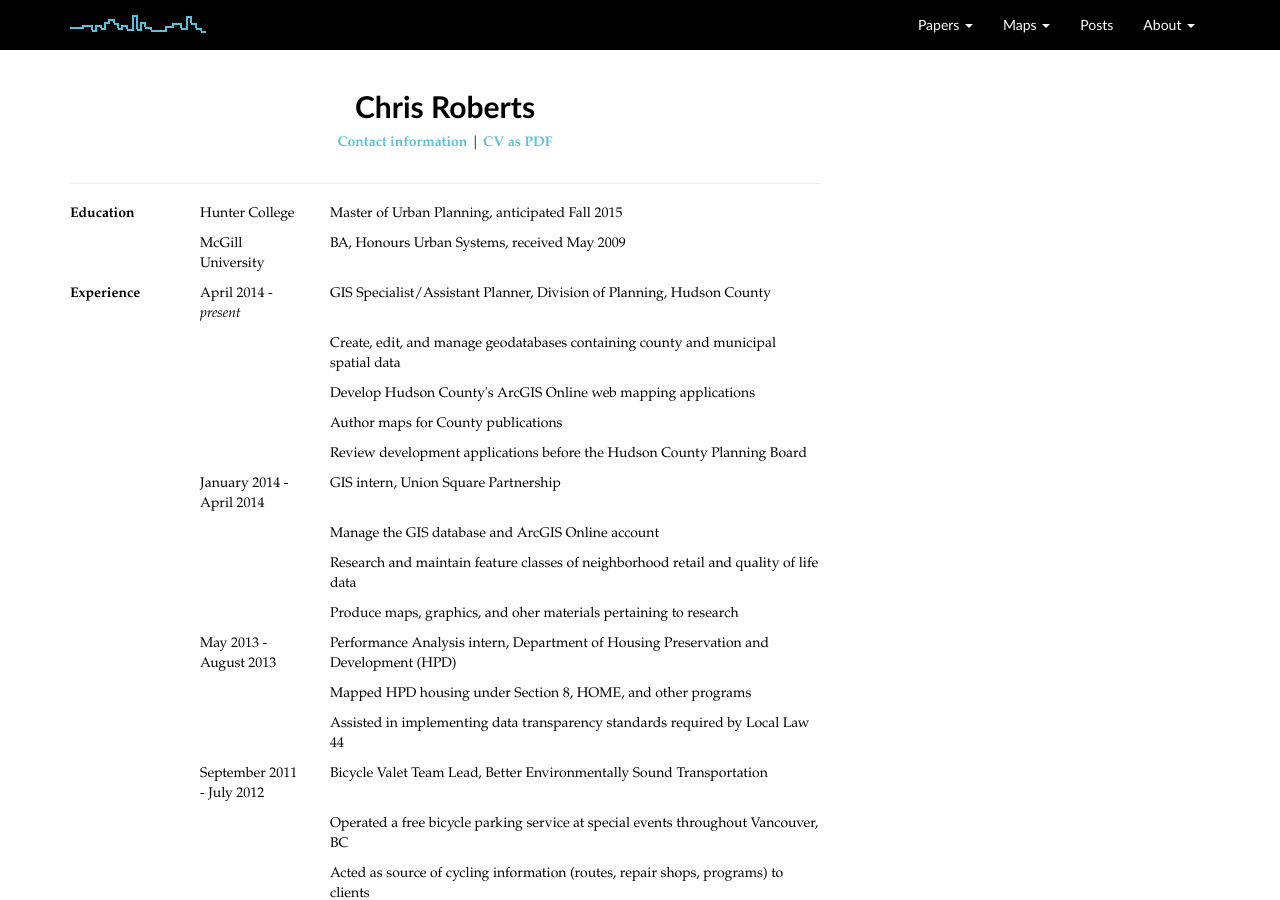
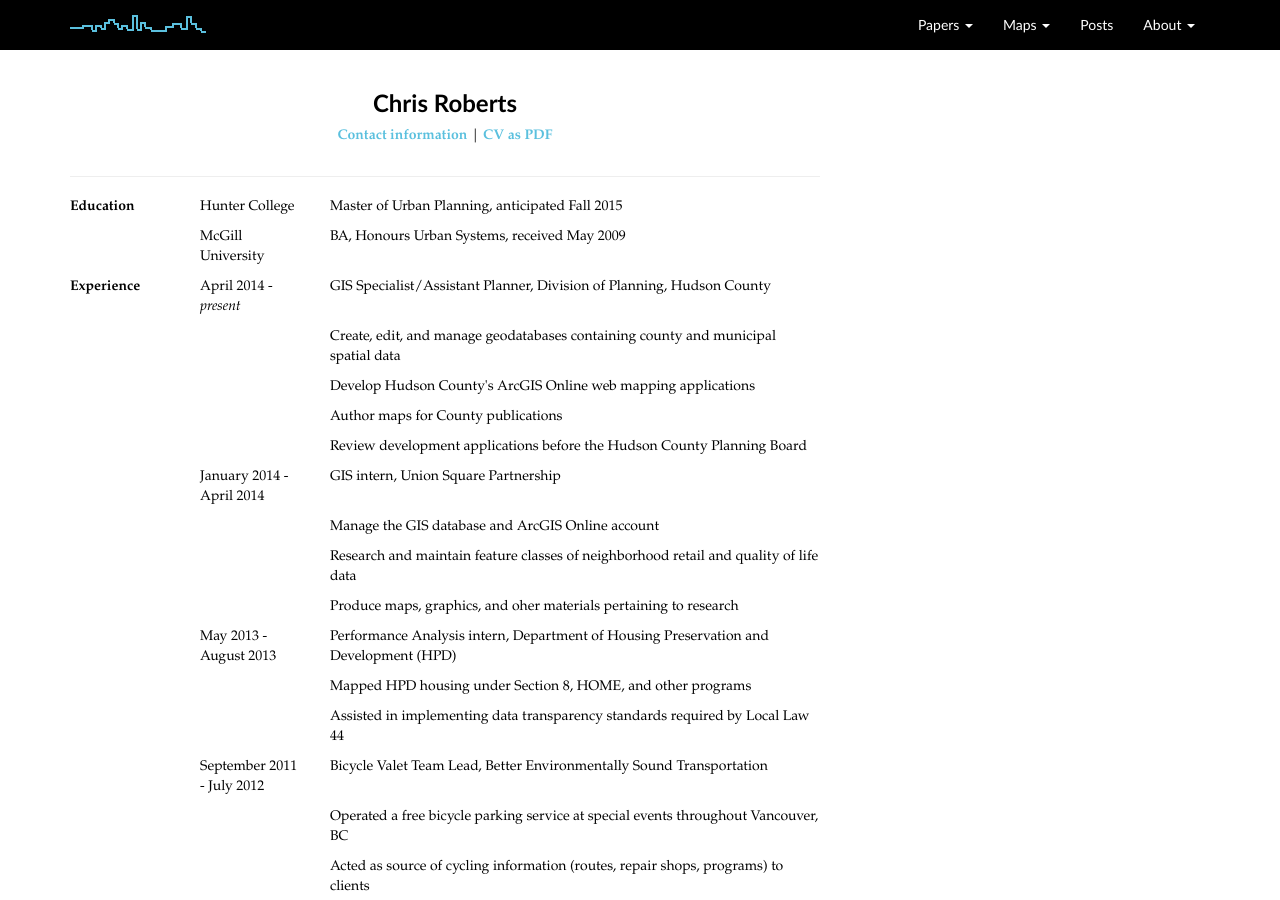
Before and after one commit to chrisrobertsnyc/chrisrobertsnyc.github.io, a Jekyll site: the page built from about/cv.html, in a window 1280 px wide and 900 px high. Built offline with Jekyll 4.4.1, drawn with Linux system fonts in a browser that asks for light colours; nearby versions of some CDN libraries.

Commit message:
Update cv.html

```diff
--- a/about/cv.html
+++ b/about/cv.html
@@ -3,7 +3,7 @@ layout: default
 title: CV
 ---
 <div class="row">
-	<h2 class="text-center">Chris Roberts</h2>
+	<h3 class="text-center">Chris Roberts</h3>
 </div>
 <div class="row">
 	<p class="text-center"><a href="http://www.chrisroberts.nyc/about/me.html#contact">Contact information</a> | <a href="#">CV as PDF</a></p>
```
